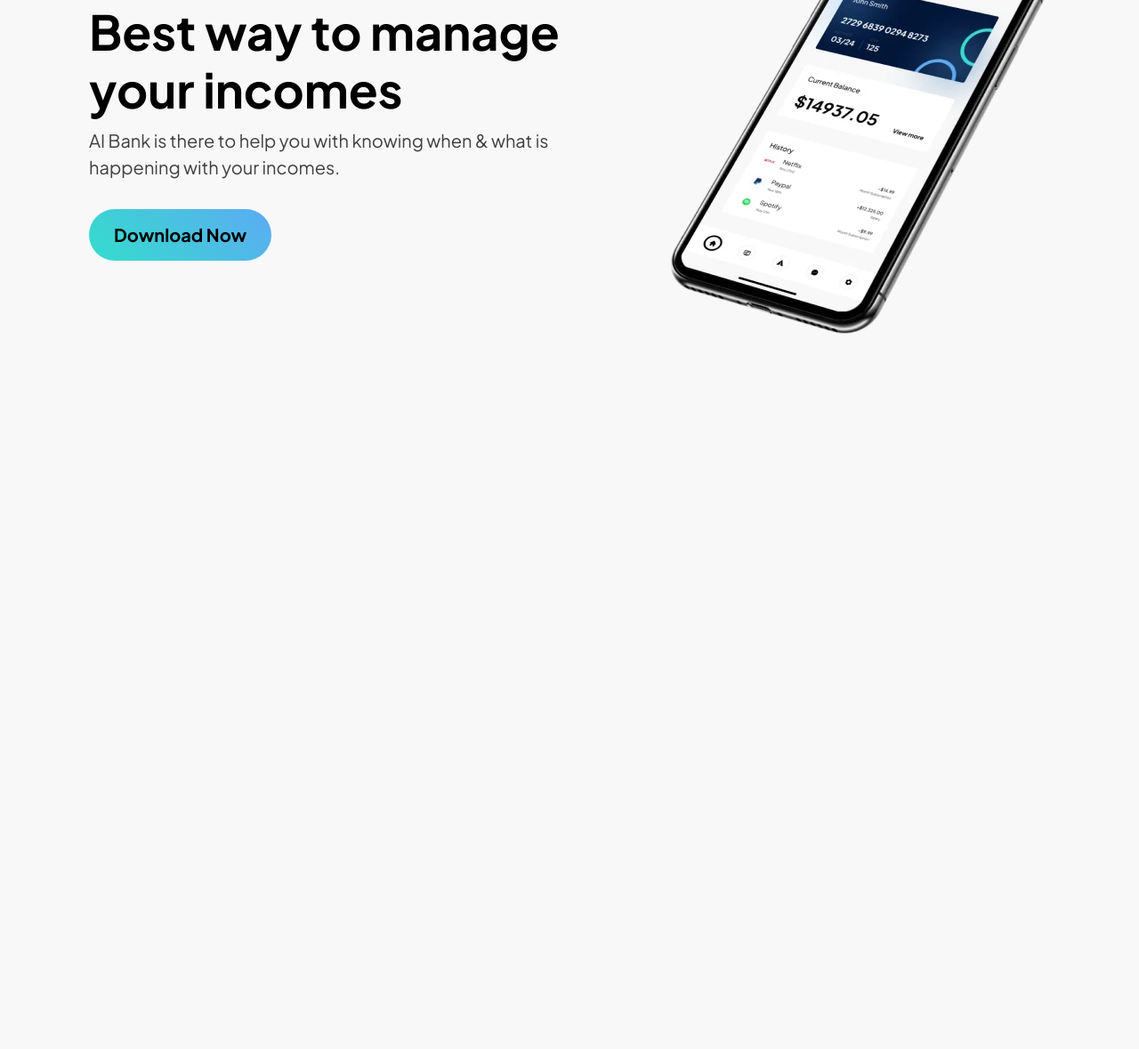
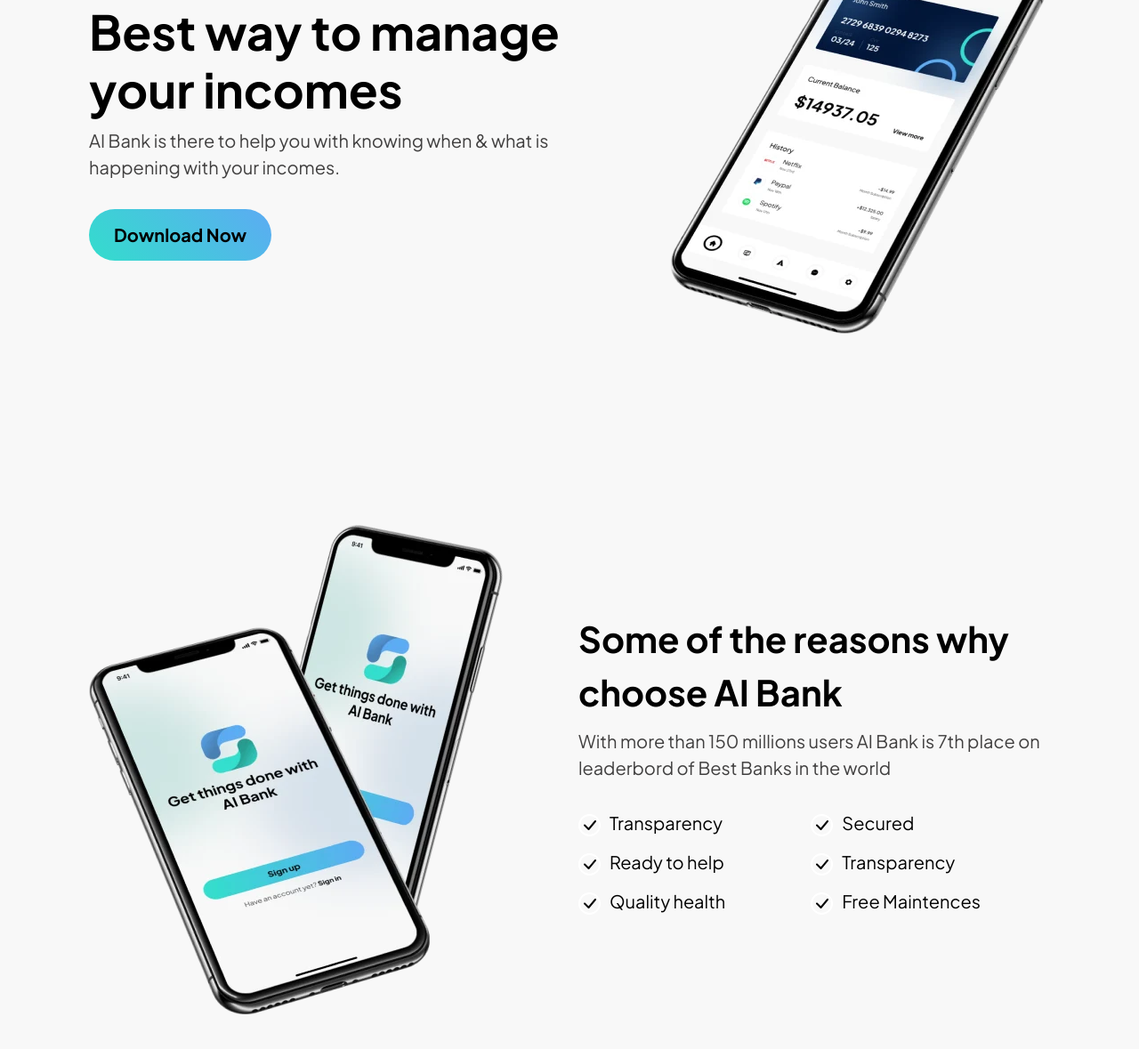
Before and after one commit to rveljko/aibank, a website: page src/index.html in a window 1280 px wide. Shown: the part 301-1480 px from the top of the page at 89% size. Before the commit the page ends 800 px from the top, so only its background shows below. Drawn offline with nearby package versions, Linux system fonts and the light colour scheme; files that its build step writes are made by us from their sources.

Commit message:
Why Us Section

```diff
--- a/src/index.html
+++ b/src/index.html
@@ -67,5 +67,34 @@
             </div>
         </div>
     </div>
+
+    <div class="why-us padding">
+        <div class="container">
+            <div class="why-us__content flex layout layout--reverse">
+                <div class="why-us__text">
+                    <h2 class="why-us__heading">Some of the reasons why choose AI Bank</h2>
+                    <p class="why-us__description">With more than 150 millions users AI Bank is 7th place on leaderbord of Best Banks in the world</p>
+                    <div class="why-us__reasons flex">
+                        <ul class="why-us__list">
+                            <li class="why-us__item"><div class="why-us__icon"><img src="./images/check.svg" alt="Check icon" class="why-us__check"></div>Transparency</li>
+                            <li class="why-us__item"><div class="why-us__icon"><img src="./images/check.svg" alt="Check icon" class="why-us__check"></div>Ready to help</li>
+                            <li class="why-us__item"><div class="why-us__icon"><img src="./images/check.svg" alt="Check icon" class="why-us__check"></div>Quality health</li>
+                        </ul>
+                        <ul class="why-us__list">
+                            <li class="why-us__item"><div class="why-us__icon"><img src="./images/check.svg" alt="Check icon" class="why-us__check"></div>Secured</li>
+                            <li class="why-us__item"><div class="why-us__icon"><img src="./images/check.svg" alt="Check icon" class="why-us__check"></div>Transparency</li>
+                            <li class="why-us__item"><div class="why-us__icon"><img src="./images/check.svg" alt="Check icon" class="why-us__check"></div>Free Maintences</li>
+                        </ul>
+                    </div>
+                </div>
+                <div class="why-us__image">
+                    <picture>
+                        <source srcset="./images/iphones-login-screens-mockup.webp"">
+                        <img src="./images/iphones-login-screens-mockup.png" alt="The statistics screen of the app on an iPhone mockup">
+                    </picture>
+                </div>
+            </div>
+        </div>
+    </div>
 </body>
 </html>
--- a/src/sass/pages/_index.scss
+++ b/src/sass/pages/_index.scss
@@ -1 +1,2 @@
 @forward 'hero';
+@forward 'why-us';
--- /dev/null
+++ b/src/sass/pages/_why-us.scss
@@ -0,0 +1,38 @@
+@use '../abstracts/' as *;
+
+.why-us {
+    background-color: $background-color;
+    width: 100%;
+
+    &__reasons {
+        flex-direction: column;
+        gap: .875rem;
+
+        @include breakpoint(large) {
+            flex-direction: row;
+            gap: 6rem;
+        }
+    }
+
+    &__item {
+
+        &:not(:last-child) {
+            margin-bottom: .875rem;
+        }
+    }
+
+    &__icon {
+        display: inline-flex;
+        width: 1.5625rem;
+        height: 1.5625rem;
+        align-items: center;
+        justify-content: center;
+        border-radius: 50%;
+        border: .125rem solid $white;
+        margin-right: .625rem;
+    }
+
+    &__image {
+        font-size: 0;
+    }
+}
--- a/src/sass/utilities/_layout.scss
+++ b/src/sass/utilities/_layout.scss
@@ -9,5 +9,9 @@
     @include breakpoint(large) {
         flex-direction: row;
         gap: 1rem;
+
+        &--reverse {
+            flex-direction: row-reverse;
+        }
     }
 }
```
